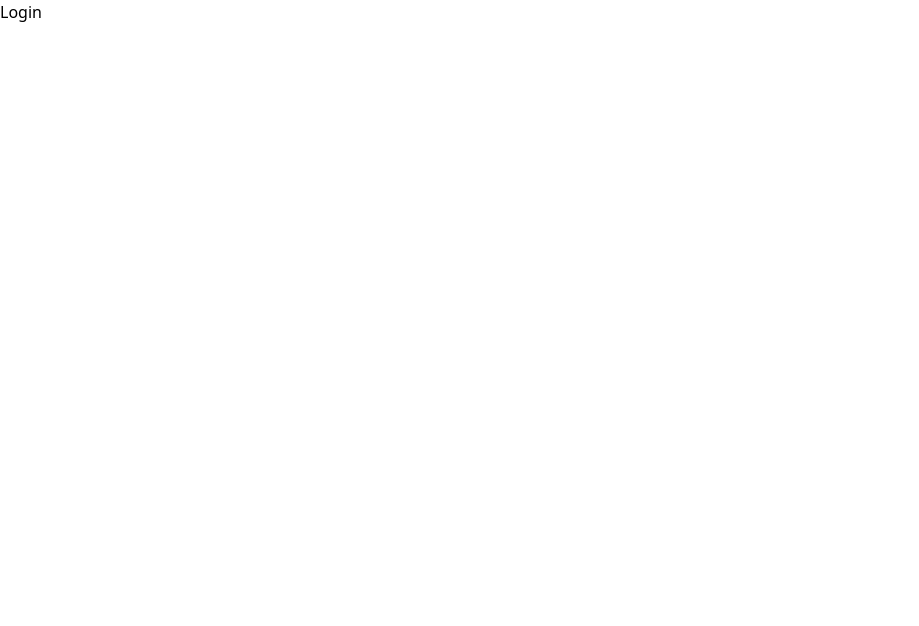
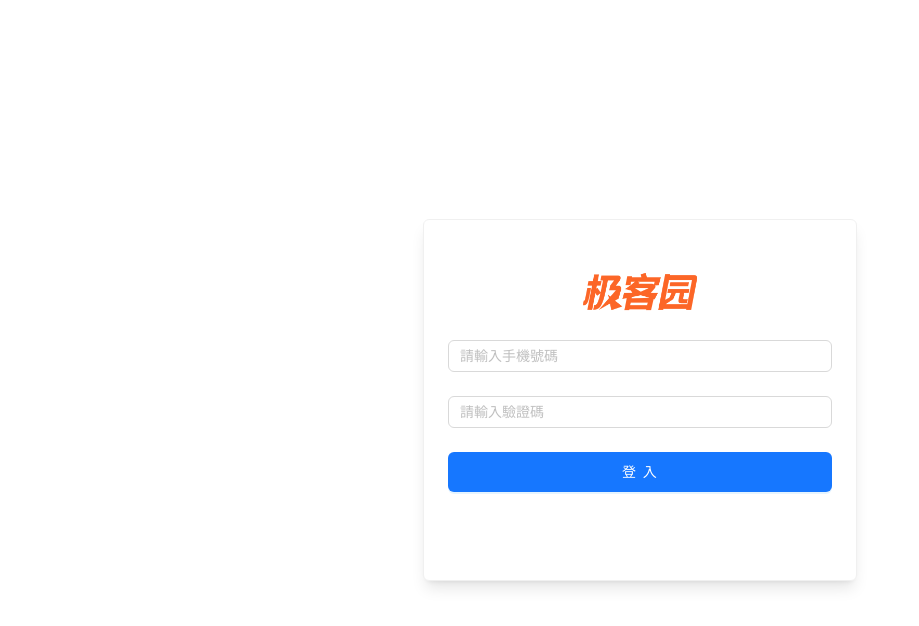
Before and after one commit to meihan0922/react-jike, a React (Create React App) app: page /login in a window 1280 px wide. Shown: the top 626 px of the page, without its empty margins (0-919 px from the left). Built offline with nearby package versions, Linux system fonts and the light colour scheme.

Commit message:
feat: login-新增登入表單

```diff
--- a/src/pages/Login/index.jsx
+++ b/src/pages/Login/index.jsx
@@ -1,5 +1,57 @@
+import { Card, Form, Input, Button } from "antd";
+import logo from "@/assets/logo.png";
+
 const Login = () => {
-  return <div>Login</div>;
+  const onFinish = (val) => {
+    console.log(val);
+  };
+
+  return (
+    <div className="login-page h-screen w-screen bg-contain">
+      <Card className="bg-white rounded-md fixed top-1/2 left-1/2 shadow-lg -translate-x-1/2 -translate-y-1/2 pt-4 py-12">
+        <img src={logo} alt="logo" className="w-52 h-16 mx-auto mb-4" />
+        <Form
+          className="w-96 pb-4"
+          validateTrigger="onBlur"
+          onFinish={onFinish}
+        >
+          <Form.Item
+            name="mobile"
+            rules={[
+              {
+                required: true,
+                message: "請輸入手機號碼",
+              },
+              {
+                pattern: /^09\d{8}$/,
+                message: "請輸入正確的手機",
+              },
+            ]}
+          >
+            <Input placeholder="請輸入手機號碼" maxLength={11} />
+          </Form.Item>
+          <Form.Item
+            name="code"
+            rules={[
+              {
+                required: true,
+                message: "請輸入驗證碼",
+              },
+            ]}
+          >
+            <Input placeholder="請輸入驗證碼" />
+          </Form.Item>
+          <Button
+            type="primary"
+            htmlType="submit"
+            className="tracking-widest w-full h-10"
+          >
+            登入
+          </Button>
+        </Form>
+      </Card>
+    </div>
+  );
 };
 
 export default Login;
```
Also changed, not shown: src/assets/logo.png (added).
